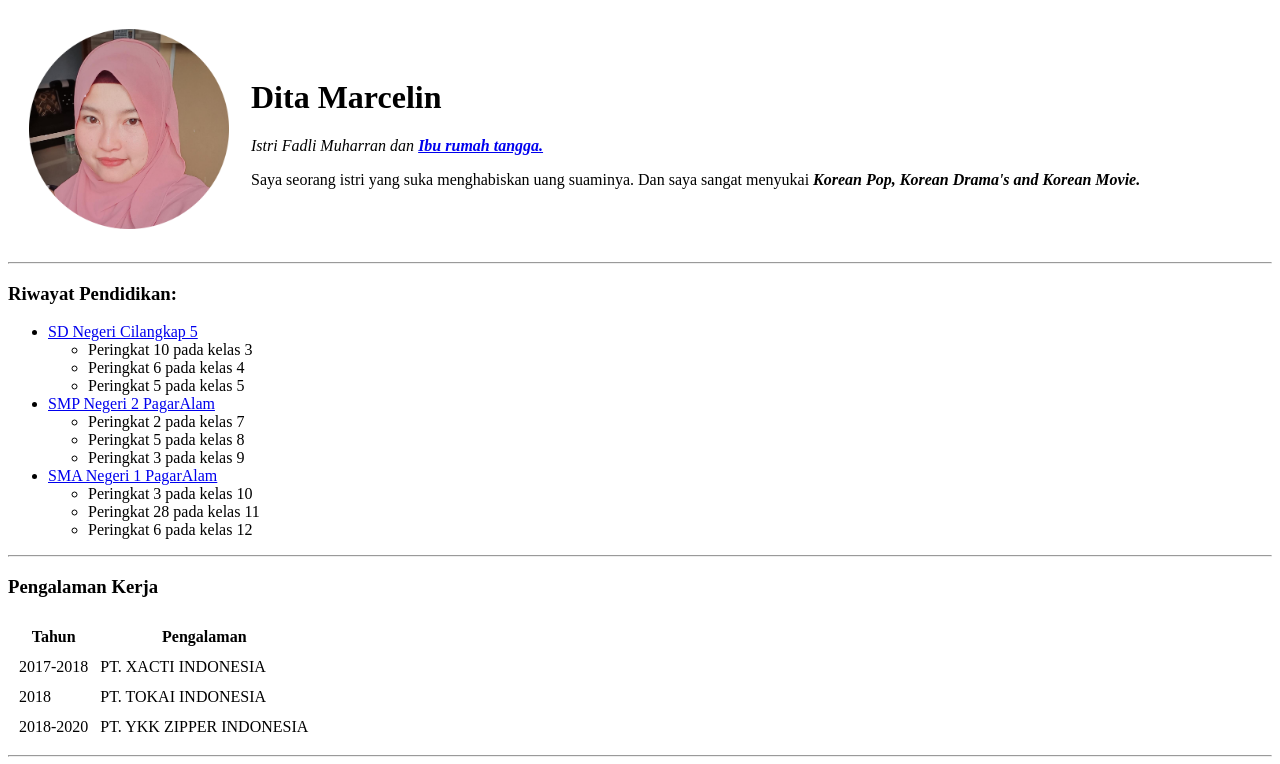
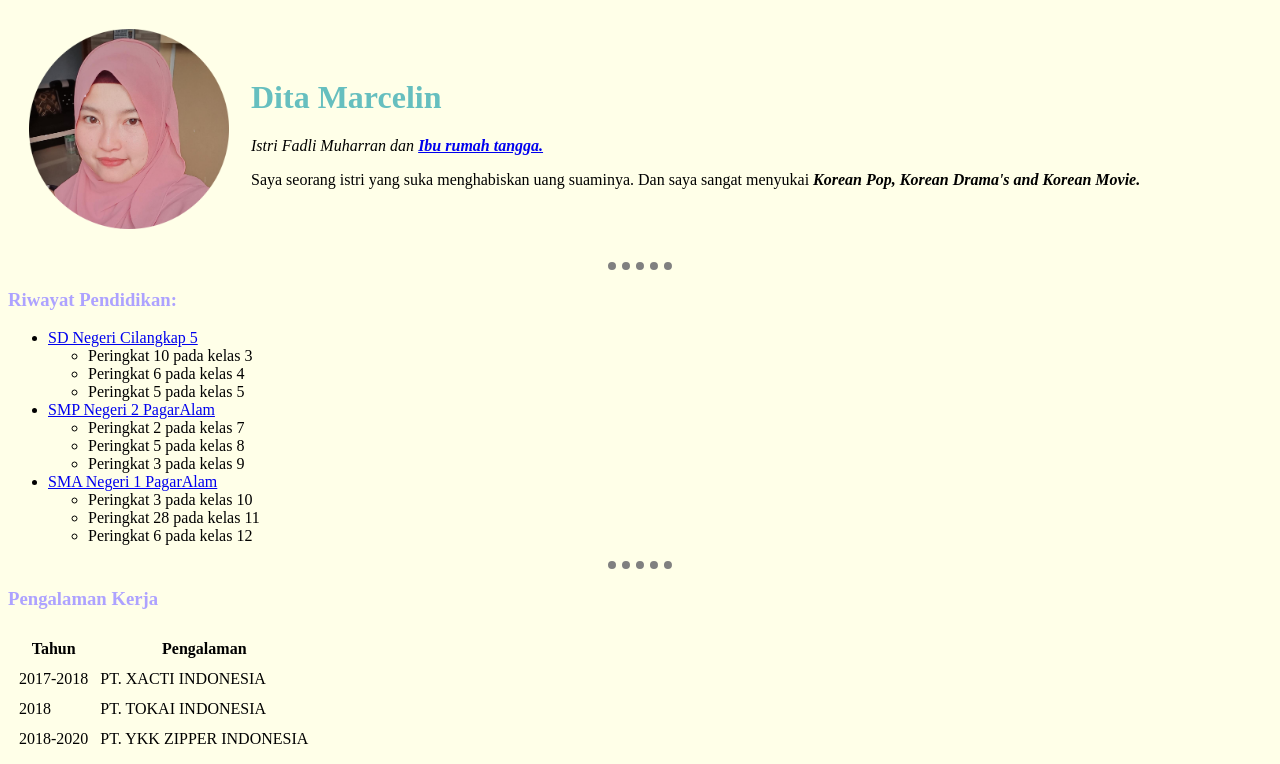
Before and after one commit to ditamarcelin97/cv, a plain HTML site: page index.html in a window 1280 px wide. Shown: the top 764 px of the page. Drawn offline with Linux system fonts and the light colour scheme.

Commit message:
Add files via upload

```diff
--- /dev/null
+++ b/css/style.css
@@ -0,0 +1,14 @@
+body{
+    background-color: #FFFFE8;
+}
+h1{
+    color: #66bfbf;
+}
+h3{
+    color: #ADA2FF;
+}
+hr{
+    border: none;
+    border-top: 8px dotted grey;
+    width: 5%;
+}
--- a/index.html
+++ b/index.html
@@ -4,6 +4,7 @@
 <head>
     <meta charset="UTF-8">
     <title>Marcelin's Personal Site</title>
+    <link rel="stylesheet" href="css/style.css">
 </head>
 
 <body>
@@ -64,7 +65,7 @@
             <td>2018</td>
             <td>PT. TOKAI INDONESIA</td>
         </tr>
-          <tr>
+        <tr>
             <td>2018-2020</td>
             <td>PT. YKK ZIPPER INDONESIA</td>
         </tr>
```
